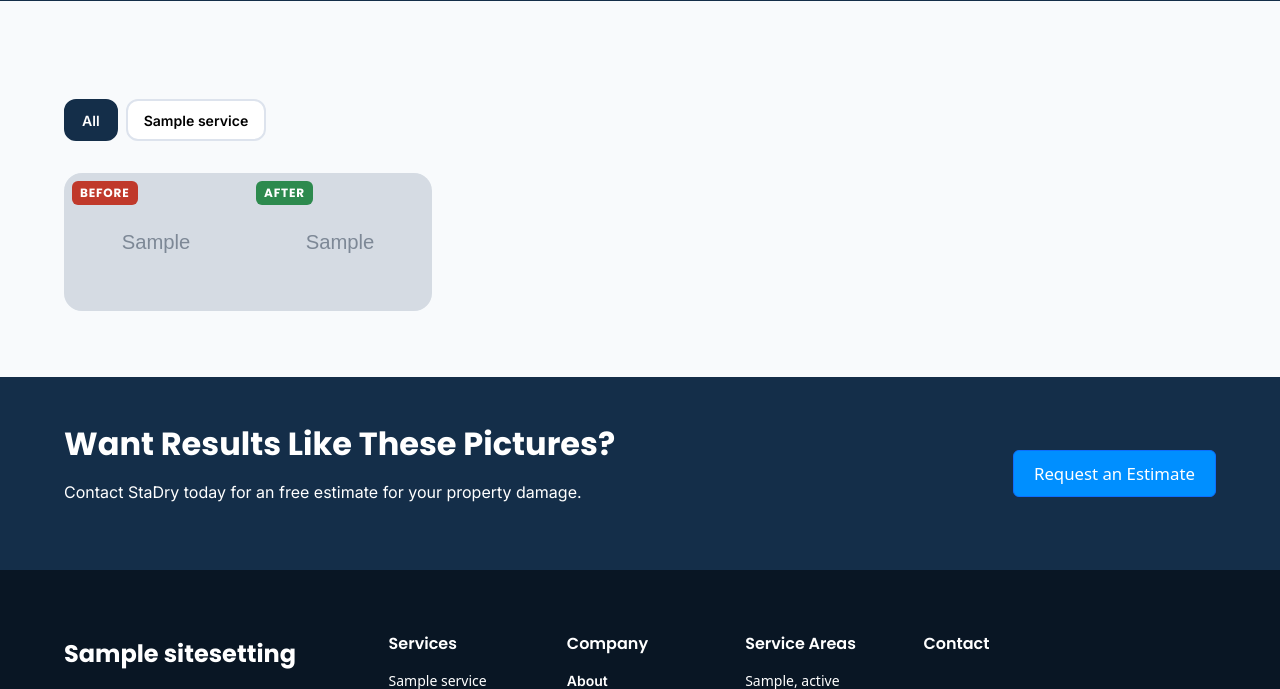
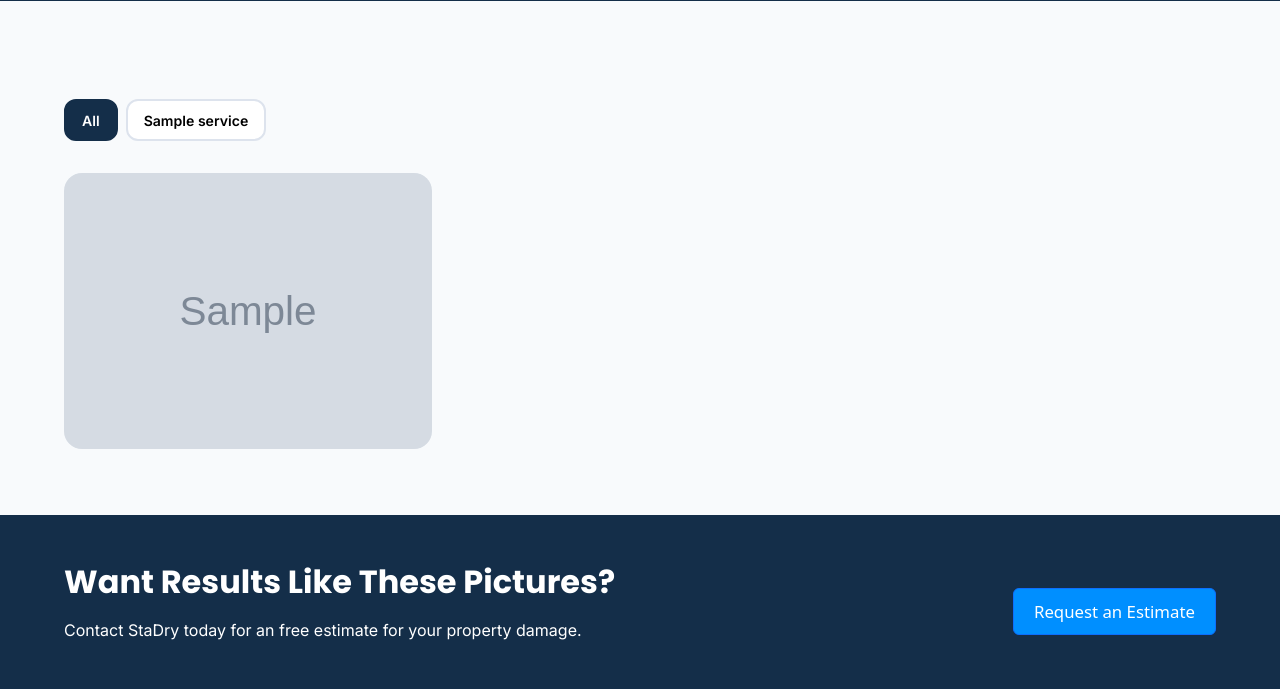
Before and after one commit to vanlandinghamanderson/Restoration-Company-Website, a Django app: page /gallery/ in a window 1280 px wide. Shown: the part 315-1004 px from the top of the page. Run offline with Django 5.2, Linux system fonts and the light colour scheme; tables that the repository leaves empty hold one stand-in row (values such as "Sample post"); grey boxes marked "Sample" are stand-in pictures.

Commit message:
Altering the project table

```diff
--- a/core/models.py
+++ b/core/models.py
@@ -206,10 +206,8 @@ class Team(models.Model):
 class Project(models.Model):
     service = models.ForeignKey(Service, on_delete=models.SET_NULL, null=True, blank=True)
     title = models.CharField(max_length=200, blank=True)
-    before_image = models.ImageField(upload_to='restoration_projects/before/')
-    before_alt_text = models.CharField(max_length=250, blank=True)
-    after_image = models.ImageField(upload_to='restoration_projects/after/')
-    after_alt_txt = models.CharField(max_length=250, blank=True)
+    image = models.ImageField(upload_to='projects/')
+    alt_text = models.CharField(max_length=250, blank=True)
     caption = models.TextField(blank=True)
     description = models.TextField(blank=True)
     created_at = models.DateTimeField(auto_now_add=True)
--- a/static/core/css/styles.css
+++ b/static/core/css/styles.css
@@ -965,45 +965,26 @@ section {
     aspect-ratio: 4 / 3;
 }
 
-.gallery-item--before-after {
+.gallery-item {
     aspect-ratio: unset; /*?*/
 }
 
-.before-after {
+.gallery {
     display: grid;
-    grid-template-columns: 1fr 1fr;
     height: auto;
 }
 
-.before-after__panel {
+.gallery__panel {
     position: relative;
     overflow: hidden;
     aspect-ratio: 4 / 3;
 }
 
-.before-after__panel img {
+.gallery__panel img {
     display: block;
     width: 100%;
     height: 100%;
     object-fit: cover;
-}
-
-.before-after__title {
-    position: absolute;
-    top: .5rem;
-    left: .5rem;
-    background: var(--color-danger);
-    color: #fff;
-    font-weight: 700;
-    font-size: .75rem;
-    padding: .125rem .5rem;
-    border-radius: var(--radius-sm);
-    text-transform: uppercase;
-    letter-spacing: .05rem;
-}
-
-.before-after__title--after {
-    background: var(--color-success);
 }
 
 .filter-bar {
--- a/templates/core/gallery.html
+++ b/templates/core/gallery.html
@@ -30,20 +30,13 @@
         <div class="gallery-grid" id="gallery-container">
             {% for project in projects %}
             <div class="gallery-item gallery-item--before-after" aria-label="{{ project.title }}" data-service="{{ project.service.slug|default:'' }}">
-                <div class="before-after">
-                    {% if project.before_image %}
-                    <div class="before-after__panel">
-                        <img src="{{ project.before_image.url }}" alt="{{ project.before_alt_text }}" loading="lazy" width="400" height="300">
-                        <span class="before-after__title">Before</span>
+                <div class="gallery">
+                    {% if project.image %}
+                    <div class="gallery__panel">
+                        <img src="{{ project.image.url }}" alt="{{ project.alt_text }}" loading="lazy" width="400" height="300">
                     </div>
                     {% endif %}
-                    {% if project.after_image %}
-                    <div class="before-after__panel">
-                        <img src="{{ project.after_image.url }}" alt="{{ project.after_alt_text }}" loading="lazy" width="400" height="300">
-                        <span class="before-after__title before-after__title--after">After</span>
-                    </div>
-                    {% endif %}
-                    {% if not project.before_image and not project.after_image %}
+                    {% if not project.image %}
                     <div class="gallery-placeholder" aria-hidden="true"><i class="bi bi-image"></i></div>
                     {% endif %}
                 </div>
--- a/templates/core/index.html
+++ b/templates/core/index.html
@@ -152,10 +152,10 @@
         <div class="gallery-grid">
             {% for project in projects %}
             <div class="gallery-item" arial-label="{{ project.title }}">
-                {% if project.after_image %}
-                <img src="{{ project.after_image.url }}" alt="{{ project.after_alt_txt }}" loading="lazy" height="400" width="300">
+                {% if project.image %}
+                <img src="{{ project.image.url }}" alt="{{ project.alt_txt }}" loading="lazy" height="400" width="300">
                 {% else %}
-                <p>After picture is not available at the moment.</p>
+                <p>Picture is not available at the moment.</p>
                 {% endif %}
             </div>
             {% endfor %}
--- a/templates/core/service_detail.html
+++ b/templates/core/service_detail.html
@@ -33,8 +33,8 @@
             <div class="gallery-grid gallery-grid--sm">
                 {% for project in projects %}
                 <div class="gallery-item">
-                    {% if project.after_image %}
-                    <img src="{{ project.after_image.url }}" alt="{{ project.after_alt_txt }}" loading="lazy" width="300" height="220">
+                    {% if project.image %}
+                    <img src="{{ project.image.url }}" alt="{{ project.alt_txt }}" loading="lazy" width="300" height="220">
                     {% endif %}
                     <div class="gallery-item__overlay"><span>{{ project.title }}</span></div>
                 </div>
```
Also changed, not shown: core/migrations/0031_remove_project_after_alt_txt_and_more.py (added), projects/IMG_4976.jpeg (added), 2 other files.
